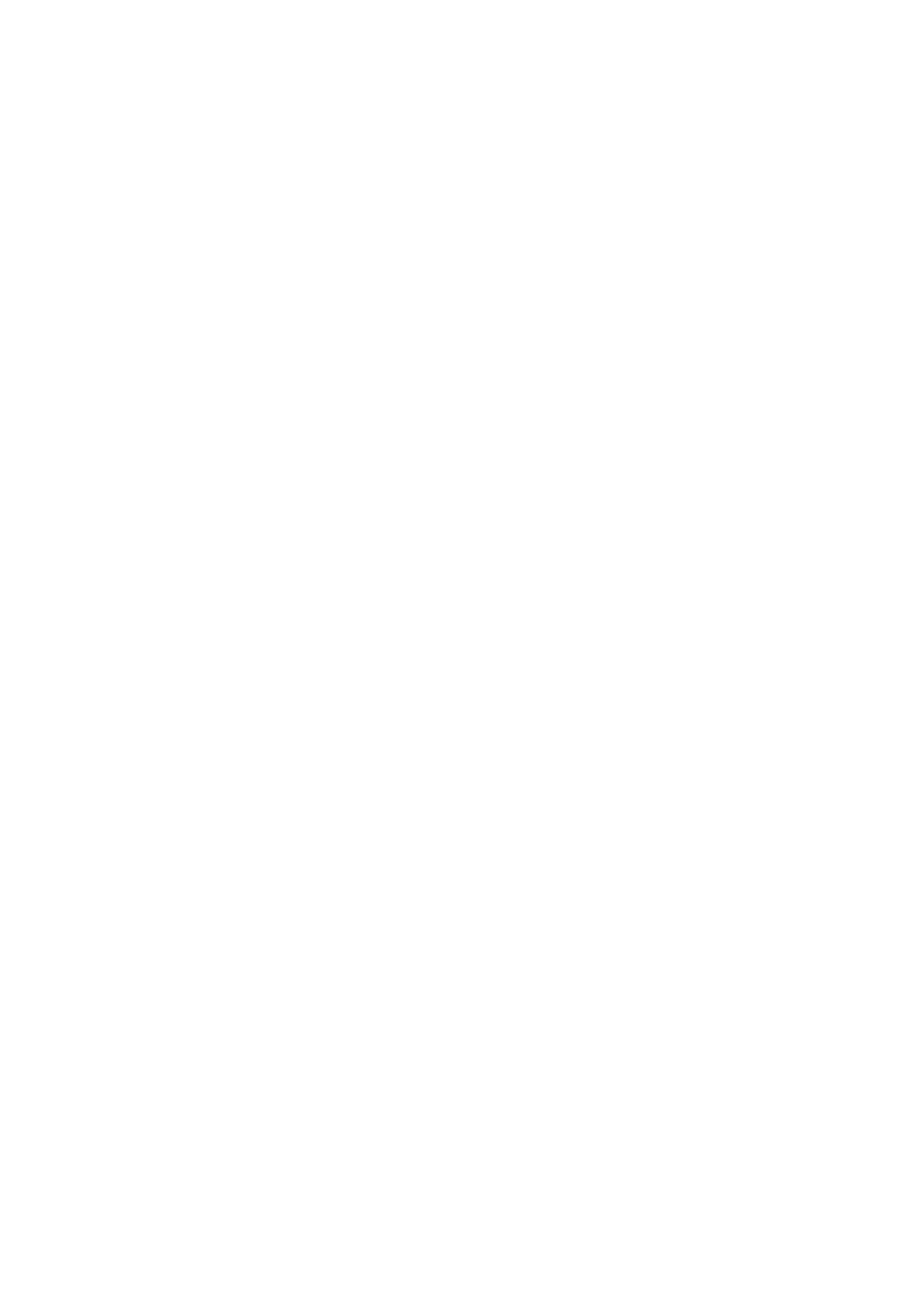
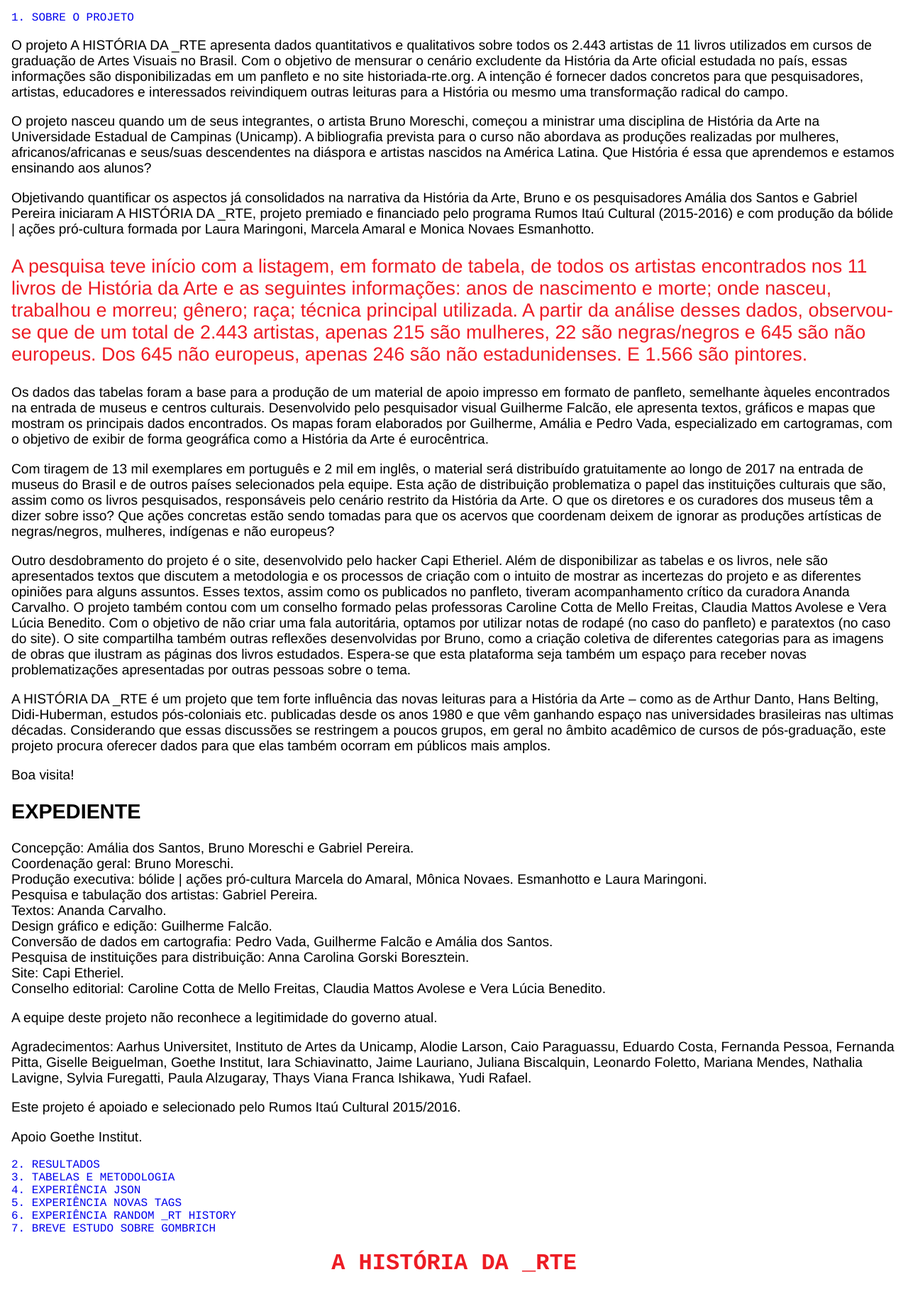
Before and after one commit to barraponto/hdrte, a Vue app: page /#/sobre in a window 1280 px wide. Shown: the top 1830 px of the page at 71% size. Before the commit the page ends 800 px from the top, so only its background shows below. Built offline with nearby package versions, Linux system fonts and the light colour scheme; the HTML template or start-up script is replaced by a standard one.

Commit message:
feat(app): added new sobre section

```diff
--- a/src/components/NewHome.vue
+++ b/src/components/NewHome.vue
@@ -10,7 +10,7 @@
 <template>
   <main class="new-home">
     <nav>
-      <router-link :to="{ name: 'Home' }">
+      <router-link :to="{ name: 'Sobre' }">
         <div>1. Sobre o projeto </div>
       </router-link>
       <router-link :to="{ name: 'Home' }">
@@ -31,6 +31,7 @@
       <router-link :to="{ name: 'Home' }">
         <div>7. Breve Estudo sobre Gombrich </div>
       </router-link>
+      <router-view></router-view>
     </nav>
     <h1>A HISTÓRIA DA _RTE</h1>
   </main>
@@ -44,9 +45,20 @@
     flex-direction: column;
 
     & nav {
+      display: flex;
+      flex-direction: column;
+
       & a {
         text-decoration: none;
         text-transform: uppercase;
+
+        &:nth-of-type(1) { order: 1; }
+        &:nth-of-type(2) { order: 2; }
+        &:nth-of-type(3) { order: 3; }
+        &:nth-of-type(4) { order: 4; }
+        &:nth-of-type(5) { order: 5; }
+        &:nth-of-type(6) { order: 6; }
+        &:nth-of-type(7) { order: 7; }
       }
     }
 
--- /dev/null
+++ b/src/components/NewSobre.vue
@@ -0,0 +1,125 @@
+<script>
+  export default {
+    name: 'NewSobre',
+    data() {
+      return {};
+    },
+  };
+</script>
+
+<template>
+  <section class="new-sobre">
+    <p>O projeto A HISTÓRIA DA _RTE apresenta dados quantitativos e qualitativos
+    sobre todos os 2.443 artistas de 11 livros utilizados em cursos de graduação
+    de Artes Visuais no Brasil. Com o objetivo de mensurar o cenário excludente
+    da História da Arte oficial estudada no país, essas informações são
+    disponibilizadas em um panfleto e no site historiada-rte.org. A intenção é
+    fornecer dados concretos para que pesquisadores, artistas, educadores e
+    interessados reivindiquem outras leituras para a História ou mesmo uma
+    transformação radical do campo.</p>
+
+    <p>O projeto nasceu quando um de seus integrantes, o artista Bruno Moreschi,
+    começou a ministrar uma disciplina de História da Arte na Universidade
+    Estadual de Campinas (Unicamp). A bibliografia prevista para o curso não
+    abordava as produções realizadas por mulheres, africanos/africanas e
+    seus/suas descendentes na diáspora e artistas nascidos na América Latina.
+    Que História é essa que aprendemos e estamos ensinando aos alunos?</p>
+
+    <p>Objetivando quantificar os aspectos já consolidados na narrativa da
+    História da Arte, Bruno e os pesquisadores Amália dos Santos e Gabriel
+    Pereira iniciaram A HISTÓRIA DA _RTE, projeto premiado e financiado pelo
+    programa Rumos Itaú Cultural (2015-2016) e com produção da bólide | ações
+    pró-cultura formada por Laura Maringoni, Marcela Amaral e Monica Novaes
+    Esmanhotto.</p>
+
+    <p class="highlight">A pesquisa teve início com a listagem, em formato de tabela, de todos os
+    artistas encontrados nos 11 livros de História da Arte e as seguintes
+    informações: anos de nascimento e morte; onde nasceu, trabalhou e morreu;
+    gênero; raça; técnica principal utilizada. A partir da análise desses dados,
+    observou-se que de um total de 2.443 artistas, apenas 215 são mulheres, 22
+    são negras/negros e 645 são não europeus. Dos 645 não europeus, apenas 246
+    são não estadunidenses. E 1.566 são pintores.</p>
+
+    <p>Os dados das tabelas foram a base para a produção de um material de apoio
+    impresso em formato de panfleto, semelhante àqueles encontrados na entrada
+    de museus e centros culturais. Desenvolvido pelo pesquisador visual
+    Guilherme Falcão, ele apresenta textos, gráficos e mapas que mostram os
+    principais dados encontrados. Os mapas foram elaborados por Guilherme,
+    Amália e Pedro Vada, especializado em cartogramas, com o objetivo de exibir
+    de forma geográfica como a História da Arte é eurocêntrica.</p>
+
+    <p>Com tiragem de 13 mil exemplares em português e 2 mil em inglês, o
+    material será distribuído gratuitamente ao longo de 2017 na entrada de
+    museus do Brasil e de outros países selecionados pela equipe. Esta ação de
+    distribuição problematiza o papel das instituições culturais que são, assim
+    como os livros pesquisados, responsáveis pelo cenário restrito da História
+    da Arte. O que os diretores e os curadores dos museus têm a dizer sobre
+    isso? Que ações concretas estão sendo tomadas para que os acervos que
+    coordenam deixem de ignorar as produções artísticas de negras/negros,
+    mulheres, indígenas e não europeus?</p>
+
+    <p>Outro desdobramento do projeto é o site, desenvolvido pelo hacker Capi
+    Etheriel. Além de disponibilizar as tabelas e os livros, nele são
+    apresentados textos que discutem a metodologia e os processos de criação com
+    o intuito de mostrar as incertezas do projeto e as diferentes opiniões para
+    alguns assuntos. Esses textos, assim como os publicados no panfleto, tiveram
+    acompanhamento crítico da curadora Ananda Carvalho. O projeto também contou
+    com um conselho formado pelas professoras Caroline Cotta de Mello Freitas,
+    Claudia Mattos Avolese e Vera Lúcia Benedito. Com o objetivo de não criar
+    uma fala autoritária, optamos por utilizar notas de rodapé (no caso do
+    panfleto) e paratextos (no caso do site). O site compartilha também outras
+    reflexões desenvolvidas por Bruno, como a criação coletiva de diferentes
+    categorias para as imagens de obras que ilustram as páginas dos livros
+    estudados. Espera-se que esta plataforma seja também um espaço para receber
+    novas problematizações apresentadas por outras pessoas sobre o tema.</p>
+
+    <p>A HISTÓRIA DA _RTE é um projeto que tem forte influência das novas leituras para a História da Arte – como as de Arthur Danto, Hans Belting, Didi-Huberman, estudos pós-coloniais etc. publicadas desde os anos 1980 e que vêm ganhando espaço nas universidades brasileiras nas ultimas décadas. Considerando que essas discussões se restringem a poucos grupos, em geral no âmbito acadêmico de cursos de pós-graduação, este projeto procura oferecer dados para que elas também ocorram em públicos mais amplos.</p>
+
+    <p>Boa visita!</p>
+
+    <h2>EXPEDIENTE</h2>
+
+    <p>
+      Concepção: Amália dos Santos, Bruno Moreschi e Gabriel Pereira.<br />
+      Coordenação geral: Bruno Moreschi.<br />
+      Produção executiva: bólide | ações pró-cultura Marcela do Amaral, Mônica
+      Novaes. Esmanhotto e Laura Maringoni.<br />
+      Pesquisa e tabulação dos artistas: Gabriel Pereira.<br />
+      Textos: Ananda Carvalho.<br />
+      Design gráfico e edição: Guilherme Falcão.<br />
+      Conversão de dados em cartografia: Pedro Vada, Guilherme Falcão e Amália
+      dos Santos.<br />
+      Pesquisa de instituições para distribuição: Anna Carolina Gorski
+      Boresztein.<br />
+      Site: Capi Etheriel.<br />
+      Conselho editorial: Caroline Cotta de Mello Freitas, Claudia Mattos
+      Avolese e Vera Lúcia Benedito.<br />
+    </p>
+
+    <p>A equipe deste projeto não reconhece a legitimidade do governo atual.</p>
+
+    <p>Agradecimentos: Aarhus Universitet, Instituto de Artes da Unicamp, Alodie
+    Larson, Caio Paraguassu, Eduardo Costa, Fernanda Pessoa, Fernanda Pitta,
+    Giselle Beiguelman, Goethe Institut, Iara Schiavinatto, Jaime Lauriano,
+    Juliana Biscalquin, Leonardo Foletto, Mariana Mendes, Nathalia Lavigne,
+    Sylvia Furegatti, Paula Alzugaray, Thays Viana Franca Ishikawa, Yudi
+    Rafael.</p>
+
+    <p>Este projeto é apoiado e selecionado pelo Rumos Itaú Cultural
+    2015/2016.</p>
+    <p> Apoio Goethe Institut. </p>
+  </section>
+</template>
+
+<style>
+  section.new-sobre {
+    font-family: Helvetica, Arial, "Nimbus Sans", sans-serif;
+    font-size: 1.2em;
+    order: 1;
+
+    & .highlight {
+      font-size: 1.4em;
+      color: #ed1c24;
+    }
+  }
+</style>
--- a/src/router.js
+++ b/src/router.js
@@ -2,6 +2,7 @@ import Vue from 'vue';
 import Router from 'vue-router';
 import Home from './components/Home.vue';
 import NewHome from './components/NewHome.vue';
+import NewSobre from './components/NewSobre.vue';
 
 Vue.use(Router);
 
@@ -16,6 +17,13 @@ export default new Router({
       path: '/',
       name: 'Home',
       component: NewHome,
+      children: [
+        {
+          path: 'sobre',
+          name: 'Sobre',
+          component: NewSobre,
+        },
+      ],
     },
   ],
 });
```
